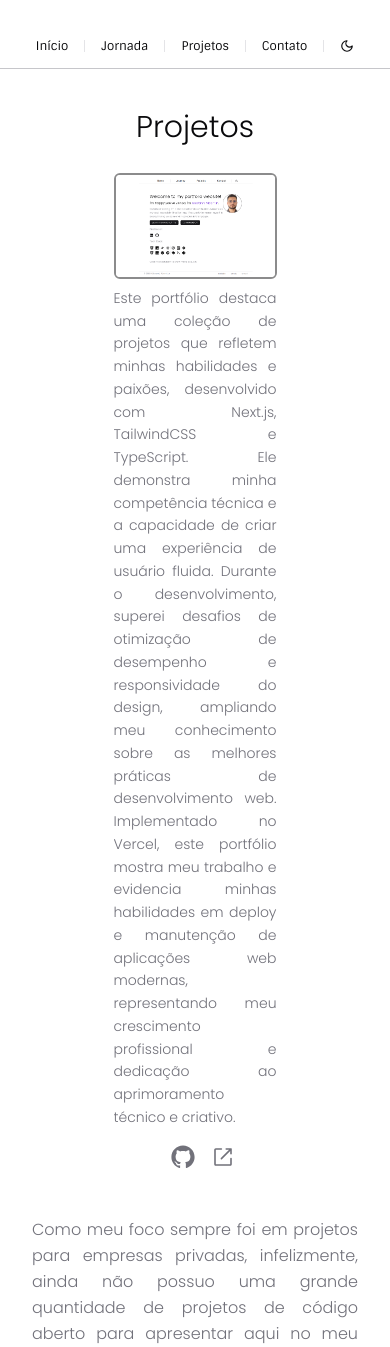
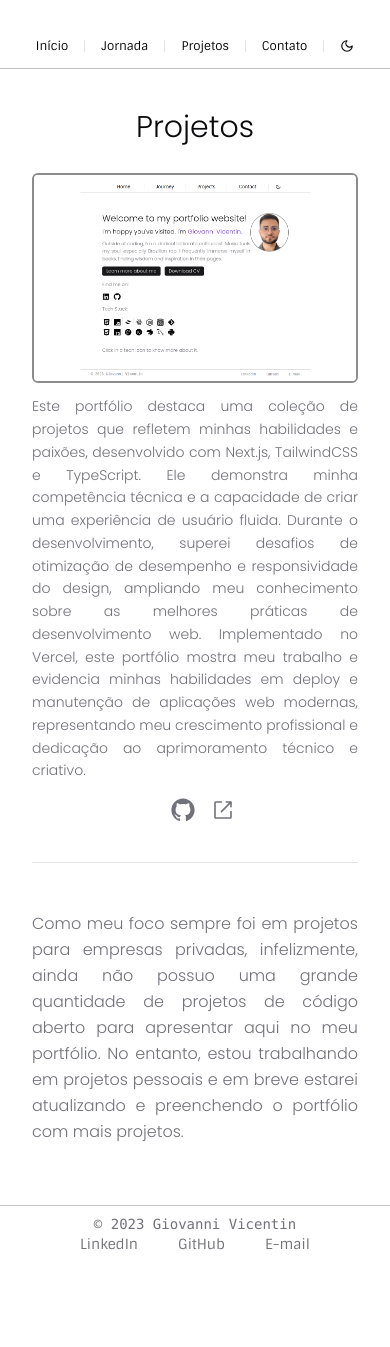
Before and after one commit to giovannivicentin/portfolio, a Next.js app: page /projects in a window 390 px wide. Shown: the top 1347 px of the page. After the commit the page ends 1278 px from the top, so only its background shows below. Built offline with nearby package versions, Linux system fonts and the light colour scheme.

Commit message:
add a separator in projects page

```diff
--- a/src/app/projects/page.tsx
+++ b/src/app/projects/page.tsx
@@ -1,4 +1,5 @@
 import DefaultProject from '@/components/default-project';
+import { Separator } from '@/components/ui/separator';
 
 const ProjectsPage = () => {
   return (
@@ -14,6 +15,7 @@ const ProjectsPage = () => {
             hrefLive="https://www.giovannivicentin.com/"
           />
         </div>
+        <Separator className="mt-10" />
       </div>
       <h2 className="max-w-4xl w-full py-6 text-muted-foreground text-justify leading-relaxed">
         Como meu foco sempre foi em projetos para empresas privadas,
--- a/src/components/default-project.tsx
+++ b/src/components/default-project.tsx
@@ -25,7 +25,7 @@ const DefaultProject: React.FC<Props> = ({
         reverse ? 'flex-col sm:flex-row-reverse' : 'flex-col sm:flex-row'
       }`}
     >
-      <div className="w-1/2">
+      <div className="w-full sm:w-1/2">
         <Link href={hrefLive} target="_blank" rel="noopener noreferrer">
           <Image
             src={photo}
@@ -37,8 +37,8 @@ const DefaultProject: React.FC<Props> = ({
           />
         </Link>
       </div>
-      <div className="w-1/2 flex flex-col justify-between">
-        <p className="text-muted-foreground pt-2 sm:pt-0 overflow-auto break-words text-sm text-justify leading-relaxed">
+      <div className="w-full sm:w-1/2 flex flex-col justify-between">
+        <p className="text-muted-foreground pt-3 sm:pt-0 overflow-auto break-words text-sm text-justify leading-relaxed">
           {explanation}
         </p>
         <div className="flex mt-4 justify-center sm:pb-0">
```
